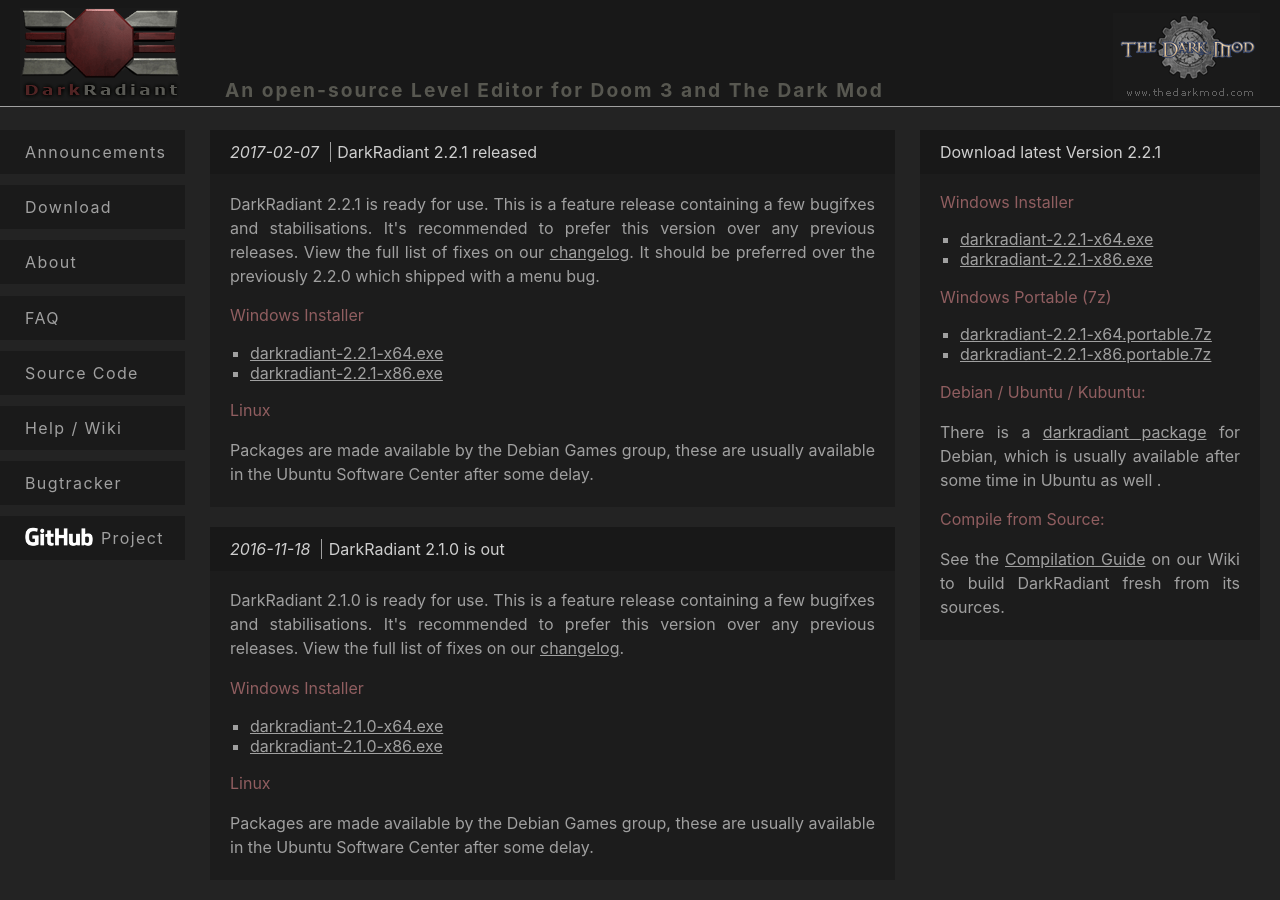
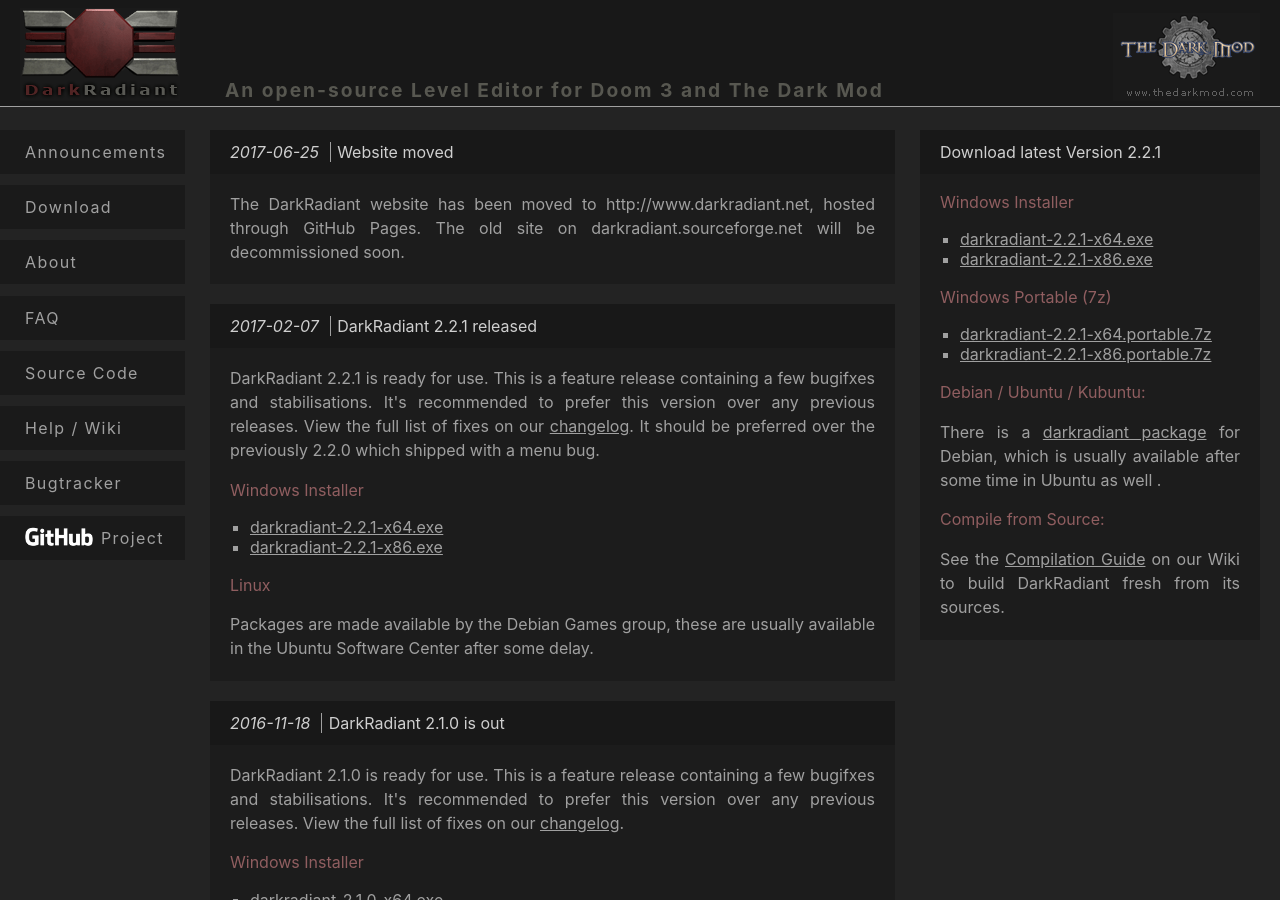
Before and after one commit to codereader/codereader.github.io, a Jekyll site: the page built from index.md, in a window 1280 px wide and 900 px high. Built offline with Jekyll 4.4.1, drawn with Linux system fonts in a browser that asks for light colours.

Commit message:
Website move announcement

```diff
--- a/index.md
+++ b/index.md
@@ -2,6 +2,14 @@
 layout: default
 title: DarkRadiant, open-source level editor for Doom 3 and The Dark Mod
 ---
+<div class="section">
+  <h2>
+    <span class="date">2017-06-25</span>
+    <span class="title">Website moved</span>
+  </h2>
+  <p>The DarkRadiant website has been moved to http://www.darkradiant.net, hosted through GitHub Pages. The old site on darkradiant.sourceforge.net will be decommissioned soon.</p>
+</div>
+
 <div class="section">
   <h2>
     <span class="date">2017-02-07</span>
```
